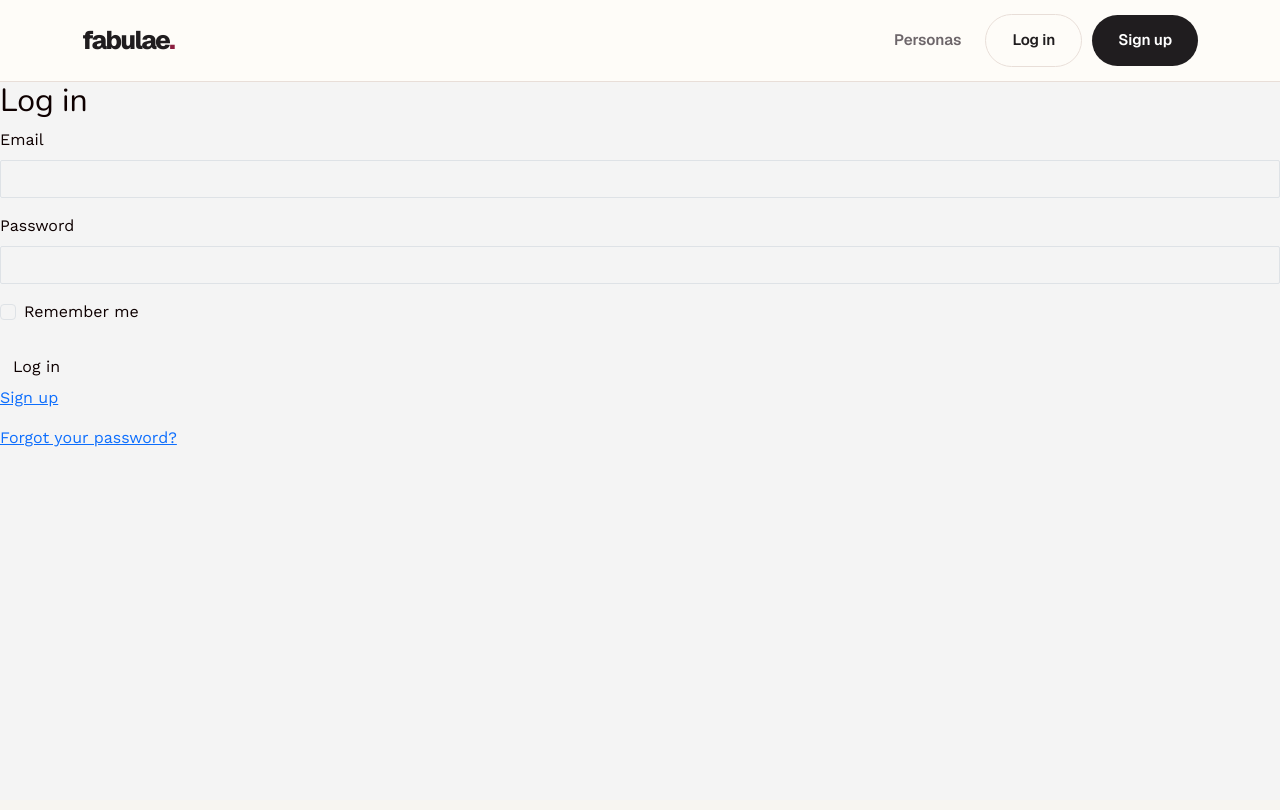
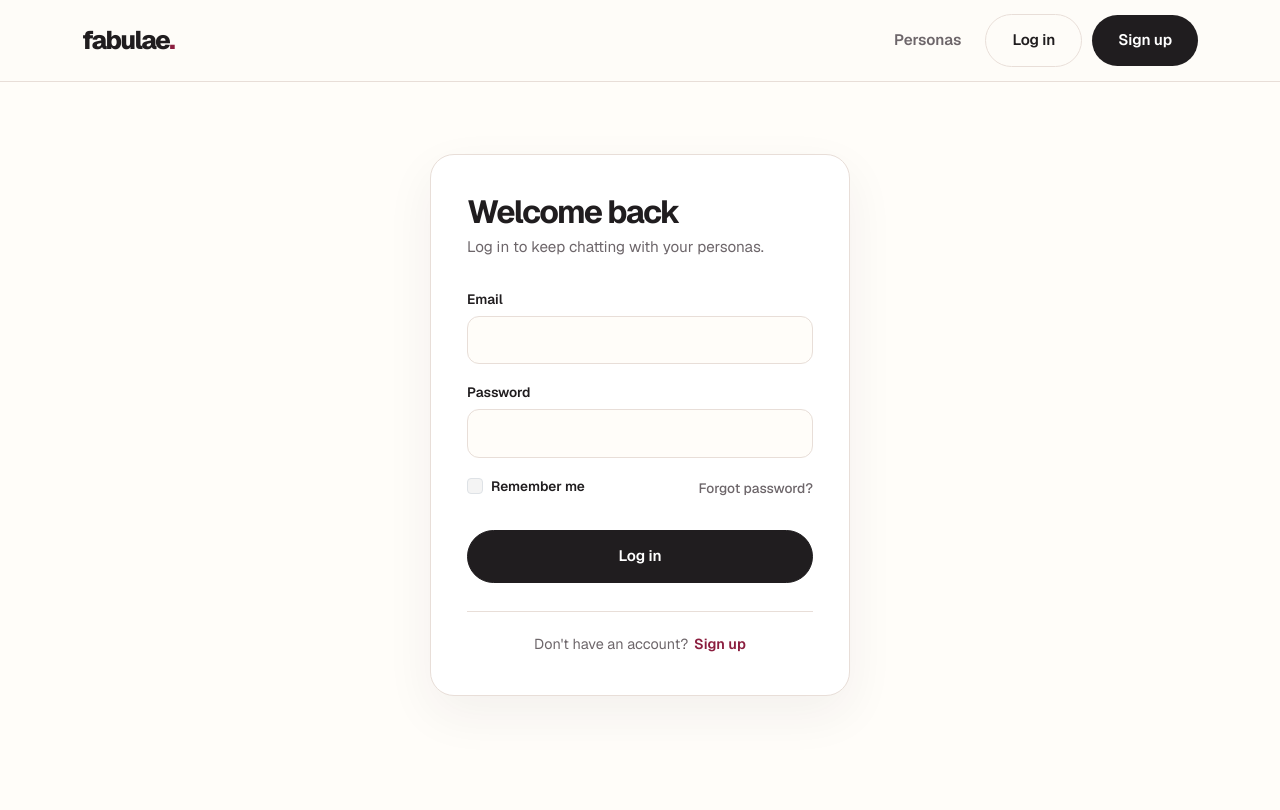
Before and after one commit to JmainguyM/chat_persona_ia, a Rails app: page /users/sign_in in a window 1280 px wide. Before the commit the page ends 447 px from the top, so only its background shows below. Run offline with Rails 7, Linux system fonts and the light colour scheme; style sheets or scripts are compiled from the project's sources; some libraries are stand-ins or nearby versions.

Commit message:
style/login page

```diff
--- /dev/null
+++ b/app/assets/stylesheets/pages/_auth.scss
@@ -0,0 +1,164 @@
+// Pages Devise (login, sign up, mot de passe, compte) dans le style de la homepage
+.auth {
+  min-height: calc(100vh - 72px);
+  display: flex;
+  align-items: flex-start;
+  justify-content: center;
+  padding: 72px 16px;
+  background: $home-bg;
+  color: $home-ink;
+  font-family: $home-font;
+}
+
+.auth-card {
+  width: 100%;
+  max-width: 420px;
+  padding: 40px 36px;
+  background: #fff;
+  border: 1px solid $home-line;
+  border-radius: 24px;
+  box-shadow: 0 18px 50px rgba($home-plum, 0.06);
+
+  @media (max-width: 480px) { padding: 32px 22px; }
+}
+
+.auth-title {
+  font-family: $home-font;
+  color: $home-ink;
+  font-size: 2rem;
+  font-weight: 680;
+  letter-spacing: -0.05em;
+  line-height: 1.05;
+  margin-bottom: 8px;
+}
+
+.auth-subtitle {
+  color: $home-muted;
+  font-size: 0.95rem;
+  margin-bottom: 28px;
+}
+
+.auth-section-title {
+  font-family: $home-font;
+  color: $home-ink;
+  font-size: 1.1rem;
+  font-weight: 650;
+  letter-spacing: -0.03em;
+  margin: 36px 0 6px;
+  padding-top: 28px;
+  border-top: 1px solid $home-line;
+}
+
+// Champs simple_form / bootstrap
+.auth {
+  .form-label {
+    font-size: 0.85rem;
+    font-weight: 600;
+    margin-bottom: 6px;
+  }
+
+  .form-control {
+    padding: 12px 14px;
+    border: 1px solid $home-line;
+    border-radius: 12px;
+    font-size: 0.95rem;
+    background: $home-bg;
+
+    &:focus {
+      border-color: $home-garnet;
+      box-shadow: 0 0 0 3px rgba($home-garnet, 0.12);
+      background: #fff;
+    }
+  }
+
+  .form-text { color: $home-muted; font-size: 0.78rem; }
+
+  .form-check-input:checked {
+    background-color: $home-garnet;
+    border-color: $home-garnet;
+  }
+
+  .form-check-label { font-size: 0.88rem; color: $home-muted; }
+
+  .alert { border-radius: 12px; font-size: 0.88rem; }
+}
+
+// Bouton plein largeur. Sélecteurs renforcés car le .btn de Bootstrap
+// rend le fond transparent au hover / focus / clic.
+.auth .auth-submit {
+  width: 100%;
+  justify-content: center;
+  margin-top: 8px;
+  border: 1px solid transparent;
+  transform: none;
+
+  &.home-btn-dark,
+  &.home-btn-dark:hover,
+  &.home-btn-dark:focus,
+  &.home-btn-dark:active {
+    background: $home-ink;
+    color: #fff;
+    border-color: $home-ink;
+  }
+
+  &.home-btn-dark:hover { background: $home-plum; border-color: $home-plum; }
+
+  &:focus-visible { box-shadow: 0 0 0 3px rgba($home-garnet, 0.25); }
+}
+
+.auth .auth-danger {
+  &,
+  &:focus,
+  &:active {
+    background: transparent;
+    color: $home-garnet;
+    border-color: rgba($home-garnet, 0.35);
+  }
+
+  &:hover { color: $home-garnet; background: rgba($home-garnet, 0.06); border-color: $home-garnet; }
+}
+
+.auth-row {
+  display: flex;
+  align-items: center;
+  justify-content: space-between;
+  gap: 12px;
+  margin-bottom: 20px;
+
+  // simple_form ajoute un mb-3 (!important) sur le wrapper de la checkbox
+  > fieldset, .form-check { margin-bottom: 0 !important; }
+}
+
+.auth-small-link {
+  margin-left: auto;
+  color: $home-muted;
+  font-size: 0.85rem;
+  font-weight: 500;
+  text-decoration: none;
+
+  &:hover { color: $home-garnet; }
+}
+
+// Bas de carte : une phrase grise + lien grenat, sous un séparateur
+.auth-links {
+  margin-top: 28px;
+  padding-top: 22px;
+  border-top: 1px solid $home-line;
+  text-align: center;
+  font-size: 0.9rem;
+  color: $home-muted;
+
+  &:empty { display: none; }
+
+  p { margin: 0; }
+  p + p { margin-top: 8px; }
+
+  a {
+    color: $home-garnet;
+    font-weight: 600;
+    text-decoration: none;
+    margin-left: 2px;
+
+    &:hover { text-decoration: underline; text-underline-offset: 3px; }
+  }
+}
--- a/app/assets/stylesheets/pages/_index.scss
+++ b/app/assets/stylesheets/pages/_index.scss
@@ -1,2 +1,3 @@
 // Import page-specific CSS files here.
 @import "home";
+@import "auth";
--- a/app/views/devise/sessions/new.html.erb
+++ b/app/views/devise/sessions/new.html.erb
@@ -1,7 +1,9 @@
-<h2>Log in</h2>
+<section class="auth">
+  <div class="auth-card">
+    <h1 class="auth-title">Welcome back</h1>
+    <p class="auth-subtitle">Log in to keep chatting with your personas.</p>
 
     <%= simple_form_for(resource, as: resource_name, url: session_path(resource_name)) do |f| %>
-  <div class="form-inputs">
       <%= f.input :email,
                   required: false,
                   autofocus: true,
@@ -9,12 +11,14 @@
       <%= f.input :password,
                   required: false,
                   input_html: { autocomplete: "current-password" } %>
+      <div class="auth-row">
         <%= f.input :remember_me, as: :boolean if devise_mapping.rememberable? %>
+        <%= link_to "Forgot password?", new_password_path(resource_name), class: "auth-small-link" if devise_mapping.recoverable? %>
       </div>
 
-  <div class="form-actions">
-    <%= f.button :submit, "Log in" %>
-  </div>
+      <%= f.button :submit, "Log in", class: "home-btn home-btn-dark auth-submit" %>
     <% end %>
 
     <%= render "devise/shared/links" %>
+  </div>
+</section>
--- a/app/views/devise/shared/_links.html.erb
+++ b/app/views/devise/shared/_links.html.erb
@@ -1,21 +1,22 @@
-<%- if controller_name != 'sessions' %>
-  <p><%= link_to "Log in", new_session_path(resource_name) %></p>
+<div class="auth-links">
+  <%- if devise_mapping.registerable? && controller_name == 'sessions' %>
+    <p>Don't have an account? <%= link_to "Sign up", new_registration_path(resource_name) %></p>
   <% end %>
 
-<%- if devise_mapping.registerable? && controller_name != 'registrations' %>
-  <p><%= link_to "Sign up", new_registration_path(resource_name) %></p>
+  <%- if controller_name == 'registrations' %>
+    <p>Already have an account? <%= link_to "Log in", new_session_path(resource_name) %></p>
   <% end %>
 
-<%- if devise_mapping.recoverable? && controller_name != 'passwords' && controller_name != 'registrations' %>
-  <p><%= link_to "Forgot your password?", new_password_path(resource_name) %></p>
+  <%- if controller_name == 'passwords' %>
+    <p>Remember your password? <%= link_to "Log in", new_session_path(resource_name) %></p>
   <% end %>
 
   <%- if devise_mapping.confirmable? && controller_name != 'confirmations' %>
-  <p><%= link_to "Didn't receive confirmation instructions?", new_confirmation_path(resource_name) %></p>
+    <p>Didn't receive confirmation instructions? <%= link_to "Resend", new_confirmation_path(resource_name) %></p>
   <% end %>
 
   <%- if devise_mapping.lockable? && resource_class.unlock_strategy_enabled?(:email) && controller_name != 'unlocks' %>
-  <p><%= link_to "Didn't receive unlock instructions?", new_unlock_path(resource_name) %></p>
+    <p>Account locked? <%= link_to "Resend unlock instructions", new_unlock_path(resource_name) %></p>
   <% end %>
 
   <%- if devise_mapping.omniauthable? %>
@@ -23,3 +24,4 @@
       <p><%= button_to "Sign in with #{OmniAuth::Utils.camelize(provider)}", omniauth_authorize_path(resource_name, provider), data: { turbo: false } %></p>
     <% end %>
   <% end %>
+</div>
```
Also changed, not shown: app/assets/stylesheets/components/_navbar.scss (+24 -8 lines), app/views/devise/passwords/edit.html.erb (+7 -6 lines), app/views/devise/passwords/new.html.erb (+7 -6 lines), app/views/devise/registrations/edit.html.erb (+19 -14 lines), app/views/devise/registrations/new.html.erb (+10 -8 lines). Lines whose indentation alone changed are shown as unchanged.
